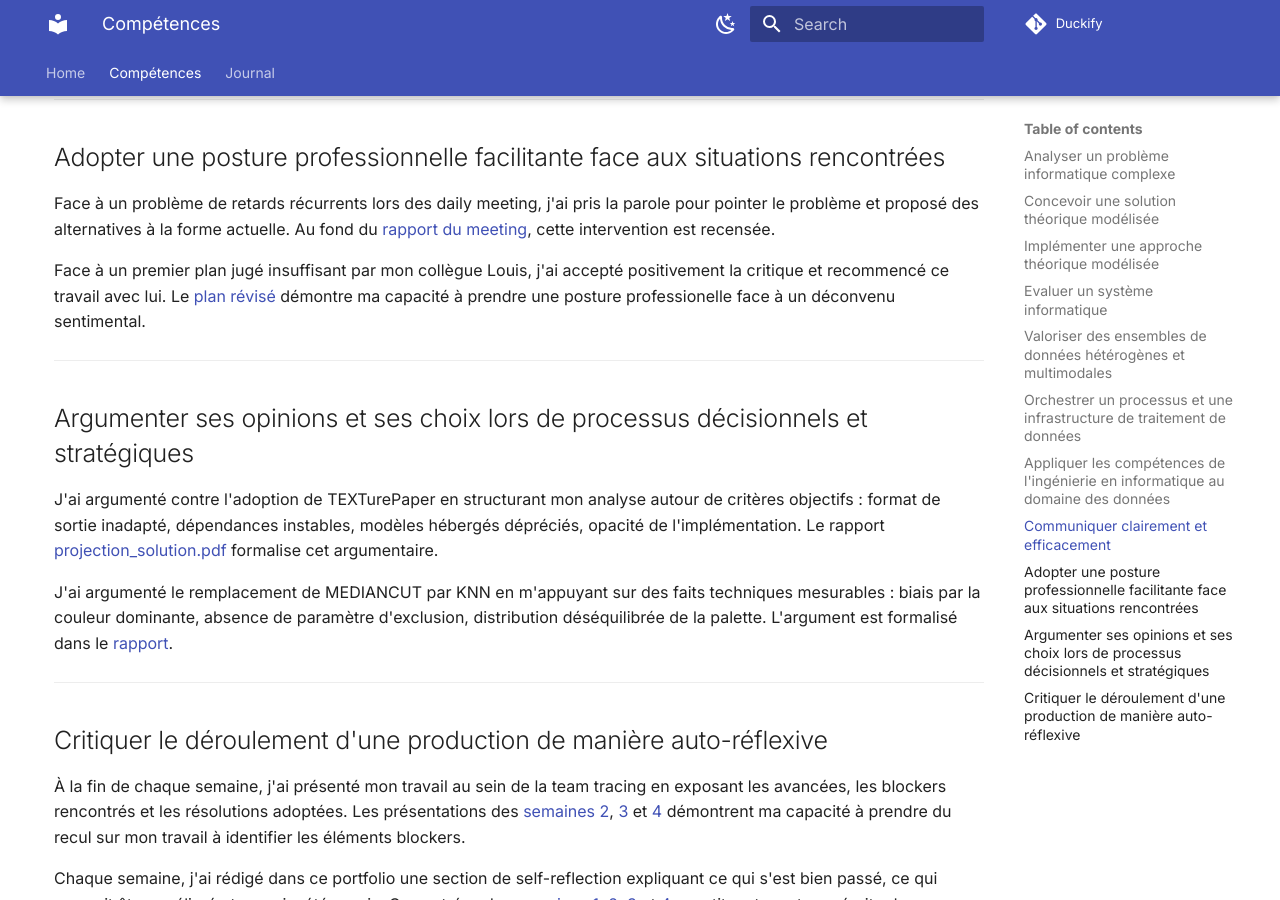
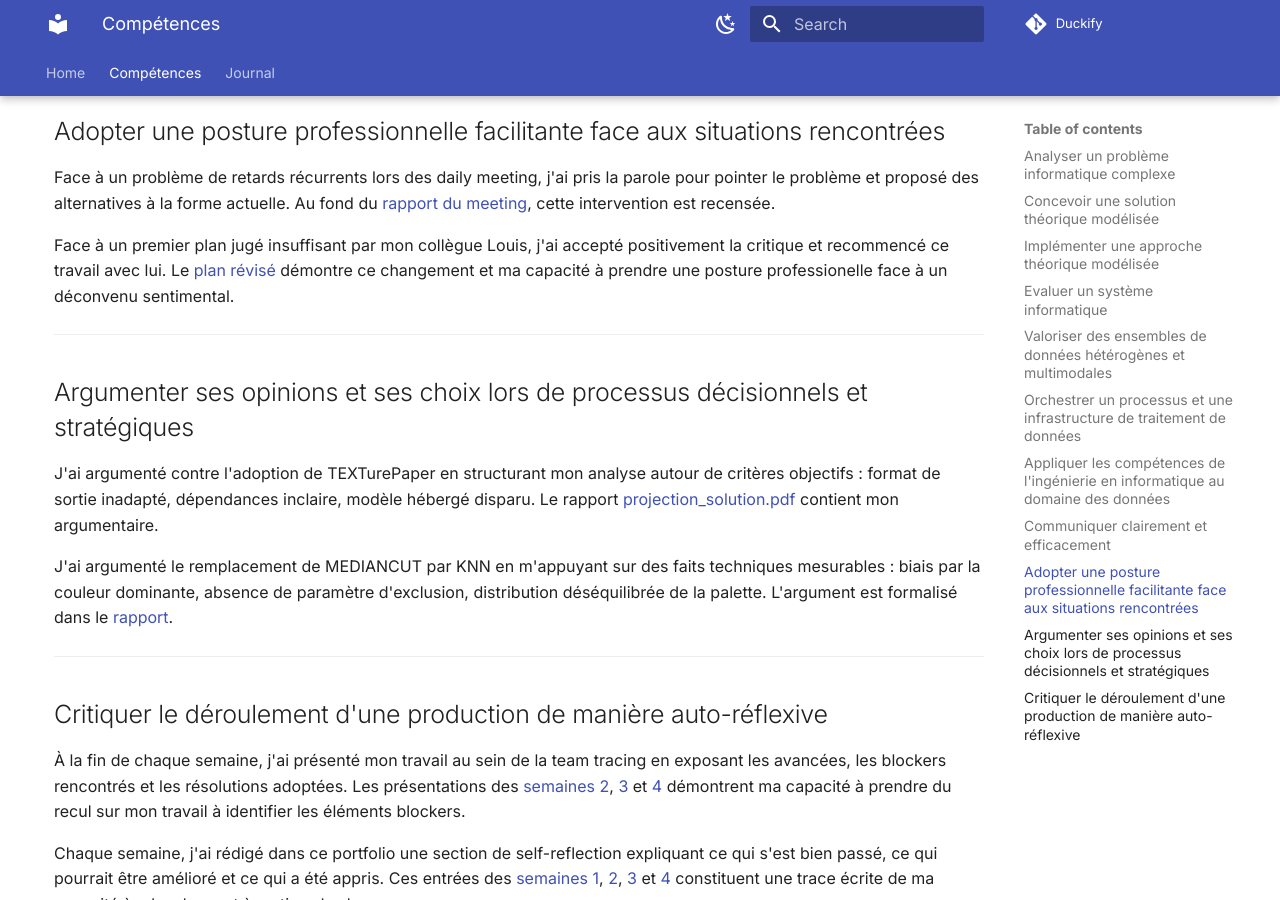
Before and after one commit to jijiduc/portfolio, an MkDocs documentation site: the page built from docs/competences/index.md, in a window 1280 px wide and 900 px high, scrolled down 2126 px. Built offline with MkDocs 1.6.1 and Material for MkDocs 9.7.7, drawn with Linux system fonts in a browser that asks for light colours; comment, search, counter and statistics services are not loaded; some of the changed text lies outside the part shown.

Commit message:
chore(competences): updates some ressources and explanations

```diff
--- a/docs/competences/index.md
+++ b/docs/competences/index.md
@@ -6,7 +6,7 @@
 
 ## Analyser un problème informatique complexe
 
-J'ai recherché des solutions existantes pour la problématique de la projection de texture sur modèle 3D. Le [rapport](https://toys-r-us-rex.github.io/Duckify/research/projection_solution.pdf) en résultant démontre mon aptitude à comprendre la problématique et y trouver des solutions.
+J'ai recherché des solutions existantes pour la problématique de la projection de texture sur modèle 3D. Le [rapport](https://toys-r-us-rex.github.io/Duckify/research/projection_solution.pdf) en résultant démontre ce travail.
 
 
 J'ai participé à la rédaction d'un plan structurant les modifications à apporter au pipeline de Tracing établit. Le [plan](https://toys-r-us-rex.github.io/Duckify/architecture/tracing/improvements.pdf) démontre ma capacité à identifier les problèmes du pipeline et en apporter des solutions. Par exemple, que l'algorithme MEDIANCUT biaisait la palette en faveur de la couleur dominante (le noir du masque UV).
@@ -27,7 +27,7 @@
 
 ## Evaluer un système informatique
 
-J'ai évalué TEXTurePaper comme potentielle solution à l'étape de projection de texture. Le [rapport](https://toys-r-us-rex.github.io/Duckify/research/projection_solution.pdf) démontre mon évaluation couvrant (A mettre à jour : la compatibilité des dépendances, la disponibilité des modèles et le format de sortie — ayant conduit à la décision de ne pas retenir la solution.
+J'ai évalué TEXTurePaper comme potentielle solution à l'étape de projection de texture. La conclusion du [rapport](https://toys-r-us-rex.github.io/Duckify/research/projection_solution.pdf) démontre les résultats de mon évaluation.
 
 J'ai comparé deux algorithmes de palettisation et établi que MEDIANCUT produit une palette biaisée par la couleur dominante, tandis que KNN garantit un poids égal à chaque couleur et supporte un paramètre d'exclusion. Cette évaluation, formalisée dans le [document](https://toys-r-us-rex.github.io/Duckify/architecture/tracing/improvements.pdf), c'est transcrite en une mise à jour du pipeline.
 
@@ -70,13 +70,13 @@
 
 Face à un problème de retards récurrents lors des daily meeting, j'ai pris la parole pour pointer le problème et proposé des alternatives à la forme actuelle. Au fond du [rapport du meeting](https://toys-r-us-rex.github.io/Duckify/meetings/daily/2026-03-12.pdf), cette intervention est recensée.
 
-Face à un premier plan jugé insuffisant par mon collègue Louis, j'ai accepté positivement la critique et recommencé ce travail avec lui. Le [plan révisé](https://toys-r-us-rex.github.io/Duckify/architecture/tracing/improvements.pdf) démontre ma capacité à prendre une posture professionelle face à un déconvenu sentimental.
+Face à un premier plan jugé insuffisant par mon collègue Louis, j'ai accepté positivement la critique et recommencé ce travail avec lui. Le [plan révisé](https://toys-r-us-rex.github.io/Duckify/architecture/tracing/improvements.pdf) démontre ce changement et ma capacité à prendre une posture professionelle face à un déconvenu sentimental.
 
 ---
 
 ## Argumenter ses opinions et ses choix lors de processus décisionnels et stratégiques
 
-J'ai argumenté contre l'adoption de TEXTurePaper en structurant mon analyse autour de critères objectifs : format de sortie inadapté, dépendances instables, modèles hébergés dépréciés, opacité de l'implémentation. Le rapport [projection_solution.pdf](https://toys-r-us-rex.github.io/Duckify/research/projection_solution.pdf) formalise cet argumentaire.
+J'ai argumenté contre l'adoption de TEXTurePaper en structurant mon analyse autour de critères objectifs : format de sortie inadapté, dépendances inclaire, modèle hébergé disparu. Le rapport [projection_solution.pdf](https://toys-r-us-rex.github.io/Duckify/research/projection_solution.pdf) contient mon argumentaire.
 
 J'ai argumenté le remplacement de MEDIANCUT par KNN en m'appuyant sur des faits techniques mesurables : biais par la couleur dominante, absence de paramètre d'exclusion, distribution déséquilibrée de la palette. L'argument est formalisé dans le [rapport](https://toys-r-us-rex.github.io/Duckify/architecture/tracing/improvements.pdf).
 
```
